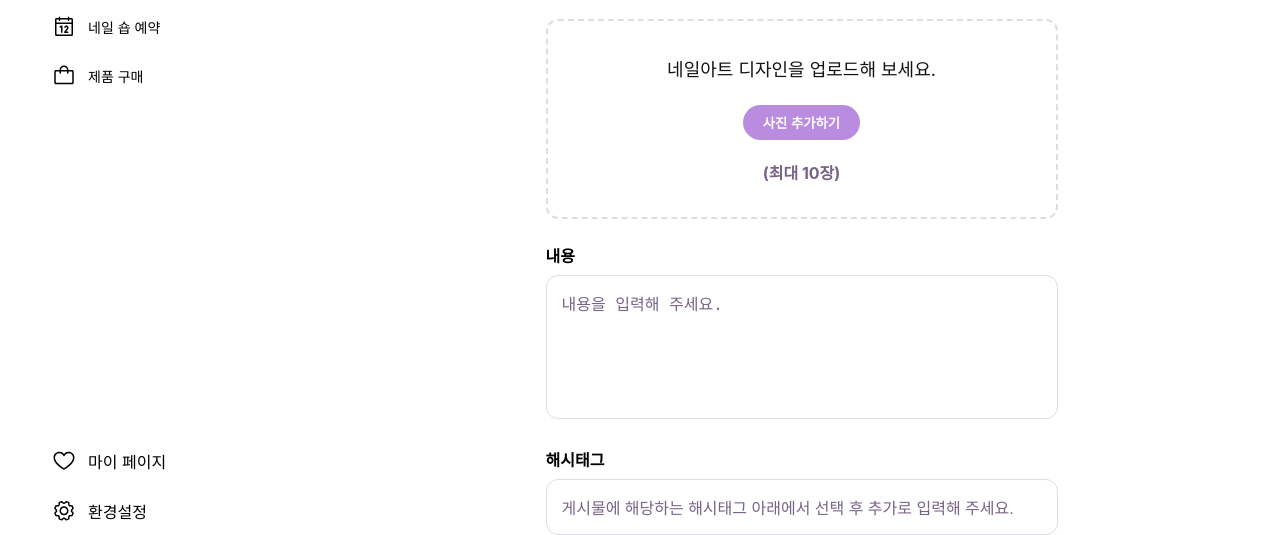
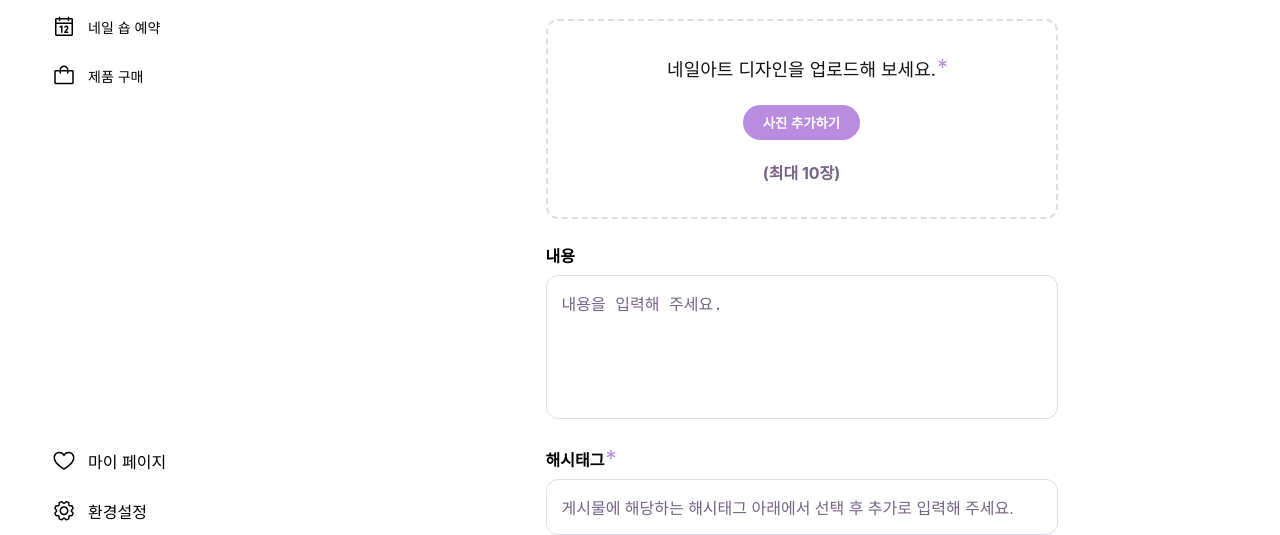
Before and after one commit to OZ-Coding-School/oz_02_collabo-006, a React (Create React App) app in the folder frontend/: page /create-post in a window 1280 px wide. Shown: the part 236-771 px from the top of the page. Built offline with nearby package versions, Linux system fonts and the light colour scheme.

Commit message:
Chore : 게시물 필수 기입란 기호 추가

```diff
--- a/frontend/src/pages/CreatePostPage/index.tsx
+++ b/frontend/src/pages/CreatePostPage/index.tsx
@@ -76,6 +76,7 @@ const HiddenImageContainer = styled.div`
 `;
 const UploadImageLargeText = styled.span`
   font-size: 18px;
+  position: relative;
   color: ${TEXT_BLACK};
 `;
 const UploadImageButton = styled.button`
@@ -163,7 +164,17 @@ const BaseLabel = styled.label`
   font-weight: bold;
 `;
 const ContentsTitle = styled(BaseLabel)``;
-const HashTagTitle = styled(BaseLabel)``;
+const HashTagTitle = styled(BaseLabel)`
+  position: relative;
+`;
+const EssentialIcon = styled.span`
+  font-size: 22px;
+  font-weight: normal;
+  position: absolute;
+  bottom: 1%;
+  padding-left: 1px;
+  color: ${LIGHT_PURPLE};
+`;
 
 const DeleteIconWrap = styled.i`
   position: absolute;
@@ -507,6 +518,7 @@ const CreatePostPage = () => {
           {imageSrc.length === 0 && (
             <UploadImageLargeText>
               네일아트 디자인을 업로드해 보세요.
+              <EssentialIcon>*</EssentialIcon>
             </UploadImageLargeText>
           )}
           {imageSrc.length < 10 && (
@@ -526,7 +538,10 @@ const CreatePostPage = () => {
             value={content}
             onChange={handleContentChange}
           />
-          <HashTagTitle htmlFor="hashtag">해시태그</HashTagTitle>
+          <HashTagTitle htmlFor="hashtag">
+            해시태그
+            <EssentialIcon>*</EssentialIcon>
+          </HashTagTitle>
           <HashTagContainer>
             <UploadHashTag
               id="hashtag"
```
